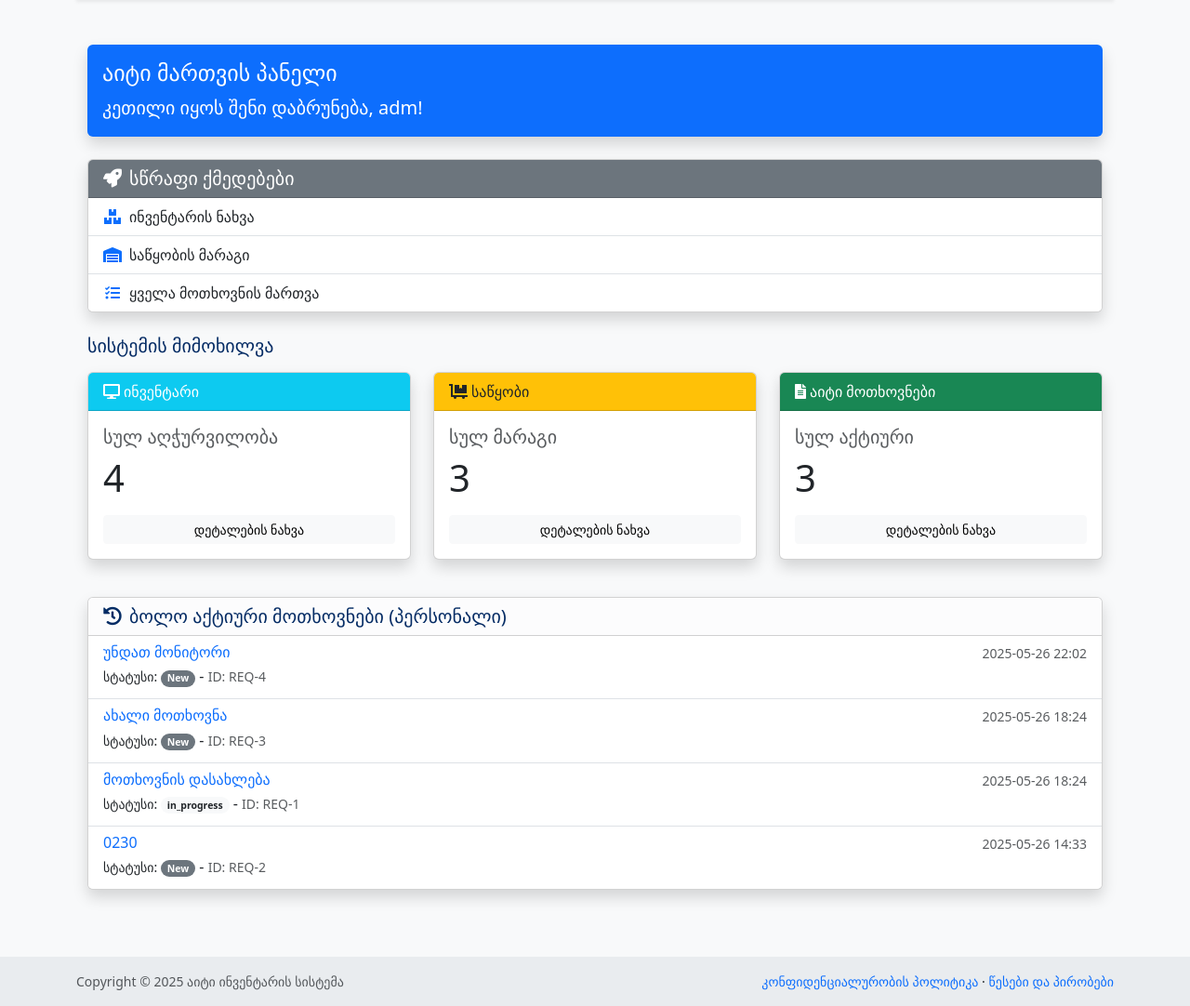
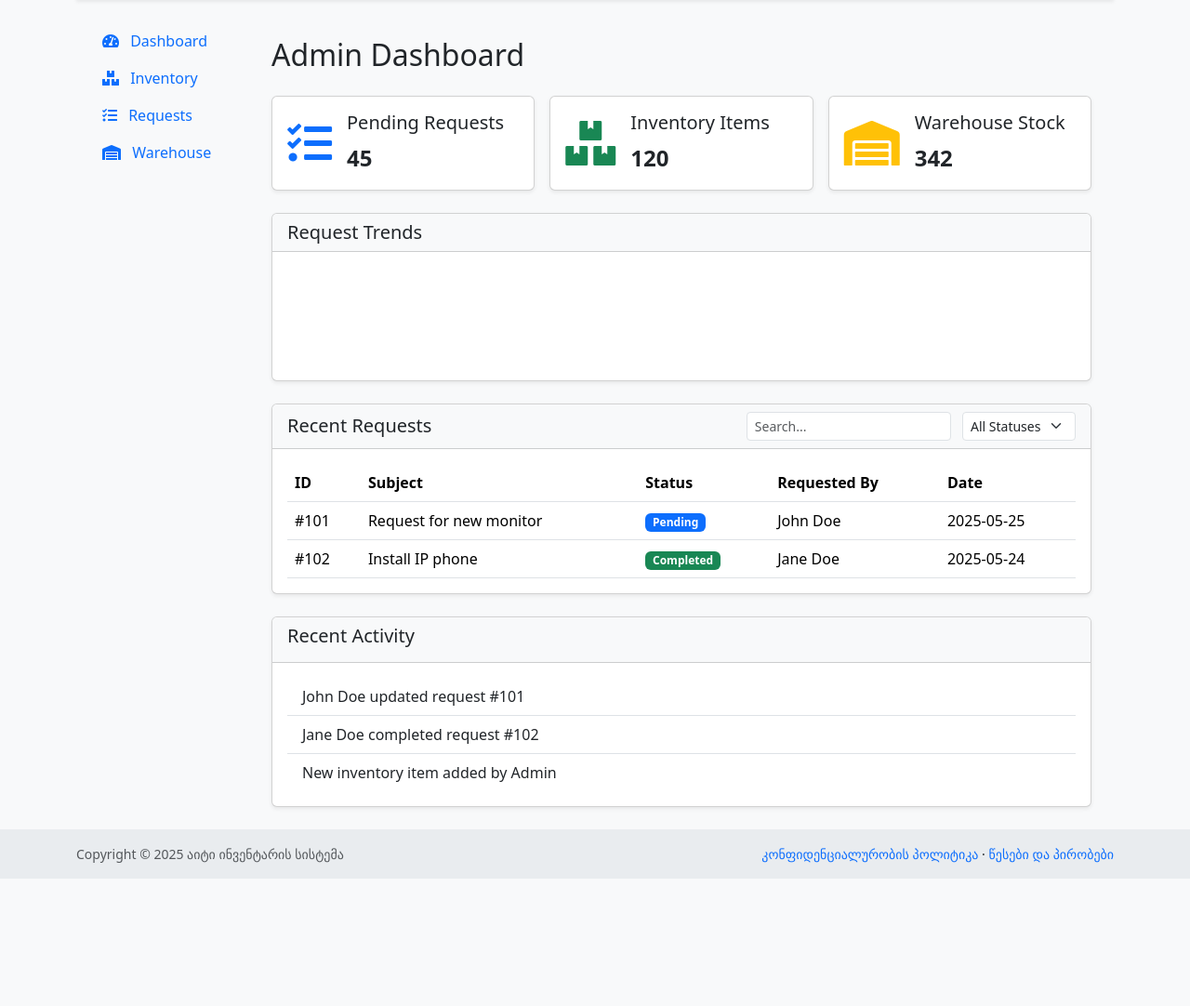
Before and after one commit to gmaisuradze-adm/hospital_inventory_project, a Django app: page / in a window 1280 px wide. Shown: the part 112-1194 px from the top of the page at 93% size. After the commit the page ends 1057 px from the top, so only its background shows below. Run offline with Django 4.2, Linux system fonts and the light colour scheme; a user stored in the database is signed in; data comes from the database, SQL or seed files in the repository; some libraries are stand-ins or nearby versions.

Commit message:
git push

```diff
--- a/core/templates/core/dashboard.html
+++ b/core/templates/core/dashboard.html
@@ -1,144 +1,179 @@
 {% extends "core/base.html" %}
 {% load static i18n %}
 
-{% block title %}{{ page_title|default:_("დეშბორდი") }} - {% trans "აიტი ინვენტარის სისტემა" %}{% endblock %}
+{# Inspired by Tabler's light theme - Admin Dashboard Template #}
+{% block title %}{{ page_title|default:_("Admin Dashboard") }}{% endblock %}
 
 {% block content %}
-<div class="container mt-4 mb-5"> {# Added mb-5 for bottom margin #}
+<div class="container-fluid">
+    <div class="row">
+        <!-- Sidebar -->
+        <nav id="sidebar" class="col-md-3 col-lg-2 d-md-block bg-light sidebar collapse">
+            <div class="position-sticky">
+                <ul class="nav flex-column">
+                    <li class="nav-item">
+                        <a class="nav-link active" href="{% url 'dashboard' %}">
+                            <i class="fas fa-tachometer-alt me-2"></i> {% trans "Dashboard" %}
+                        </a>
+                    </li>
+                    <li class="nav-item">
+                        <a class="nav-link" href="{% url 'inventory:equipment_list' %}">
+                            <i class="fas fa-boxes me-2"></i> {% trans "Inventory" %}
+                        </a>
+                    </li>
+                    <li class="nav-item">
+                        <a class="nav-link" href="{% url 'requests_app:admin_request_list' %}">
+                            <i class="fas fa-tasks me-2"></i> {% trans "Requests" %}
+                        </a>
+                    </li>
+                    <li class="nav-item">
+                        <a class="nav-link" href="{% url 'warehouse:stockitem_list' %}">
+                            <i class="fas fa-warehouse me-2"></i> {% trans "Warehouse" %}
+                        </a>
+                    </li>
+                </ul>
+            </div>
+        </nav>
 
-    {% comment %} Messages are handled by core/base.html via _messages.html {% endcomment %}
-
-    {% if dashboard_error %}
-        <div class="alert alert-danger" role="alert">
-            <strong>{% trans "დეშბორდის მონაცემების ჩატვირთვის შეცდომა:" %}</strong> {{ dashboard_error }}
-        </div>
-    {% endif %}
-
-    <!-- Welcome Header -->
-    <div class="mb-4 p-3 bg-primary text-white rounded shadow">
-        <h1 class="h4">{% trans "აიტი მართვის პანელი" %}</h1>
-        <p class="mb-0 lead">{% blocktrans with username=user.username %}კეთილი იყოს შენი დაბრუნება, {{ username }}!{% endblocktrans %}</p>
+        <main class="col-md-9 ms-sm-auto col-lg-10 px-md-4">
+            <!-- Header -->
+            <div class="d-flex justify-content-between align-items-center py-3">
+                <h1 class="h2">{% trans "Admin Dashboard" %}</h1>
+                <button class="btn btn-outline-primary d-md-none" data-bs-toggle="collapse" data-bs-target="#sidebar">
+                    <i class="fas fa-bars"></i>
+                </button>
             </div>
 
-    <!-- Quick Actions / Navigation -->
-    <div class="row mb-4">
-        <div class="col-12">
-            <div class="card shadow">
-                <div class="card-header bg-secondary text-white">
-                    <h2 class="h5 mb-0"><i class="fas fa-rocket me-2"></i>{% trans "სწრაფი ქმედებები" %}</h2>
-                </div>
-                <div class="list-group list-group-flush">
-                    {% if user.is_staff %}
-                        <a href="{% url 'inventory:equipment_list' %}" class="list-group-item list-group-item-action">
-                            <i class="fas fa-boxes fa-fw me-2 text-primary"></i>{% trans "ინვენტარის ნახვა" %}
-                        </a>
-                        <a href="{% url 'warehouse:stockitem_list' %}" class="list-group-item list-group-item-action">
-                            <i class="fas fa-warehouse fa-fw me-2 text-primary"></i>{% trans "საწყობის მარაგი" %}
-                        </a>
-                        <a href="{% url 'requests_app:admin_request_list' %}" class="list-group-item list-group-item-action">
-                            <i class="fas fa-tasks fa-fw me-2 text-primary"></i>{% trans "ყველა მოთხოვნის მართვა" %}
-                        </a>
-                    {% else %}
-                        <a href="{% url 'requests_app:user_request_list' %}" class="list-group-item list-group-item-action">
-                            <i class="fas fa-clipboard-list fa-fw me-2 text-primary"></i>{% trans "ჩემი აიტი მოთხოვნები" %}
-                        </a>
-                        <a href="{% url 'requests_app:request_create' %}" class="list-group-item list-group-item-action">
-                            <i class="fas fa-plus-circle fa-fw me-2 text-primary"></i>{% trans "ახალი მოთხოვნის დამატება" %}
-                        </a>
-                    {% endif %}
+            <!-- Statistic Cards -->
+            <div class="row g-3 mb-4">
+                <div class="col-md-4">
+                    <div class="card shadow-sm">
+                        <div class="card-body d-flex align-items-center">
+                            <i class="fas fa-tasks fa-3x text-primary me-3"></i>
+                            <div>
+                                <h5 class="card-title">{% trans "Pending Requests" %}</h5>
+                                <p class="card-text fs-4 fw-bold">45</p>
                             </div>
                         </div>
                     </div>
                 </div>
-
-    {% if user.is_staff %}
-    <!-- Key Metrics for Staff -->
-    <div class="mb-4">
-        <h2 class="h5 mb-3 text-primary-emphasis">{% trans "სისტემის მიმოხილვა" %}</h2>
-        <div class="row">
-            <div class="col-md-4 mb-3">
-                <div class="card shadow h-100">
-                    <div class="card-header bg-info text-white">
-                        <i class="fas fa-desktop me-1"></i>{% trans "ინვენტარი" %}
-                    </div>
-                    <div class="card-body d-flex flex-column">
-                        <h5 class="card-title text-muted">{% trans "სულ აღჭურვილობა" %}</h5>
-                        <p class="card-text display-6">{{ total_equipment|default:"N/A" }}</p>
-                        <a href="{% url 'inventory:equipment_list' %}" class="btn btn-sm btn-light mt-auto">{% trans "დეტალების ნახვა" %}</a>
+                <div class="col-md-4">
+                    <div class="card shadow-sm">
+                        <div class="card-body d-flex align-items-center">
+                            <i class="fas fa-boxes fa-3x text-success me-3"></i>
+                            <div>
+                                <h5 class="card-title">{% trans "Inventory Items" %}</h5>
+                                <p class="card-text fs-4 fw-bold">120</p>
                             </div>
                         </div>
                     </div>
-            <div class="col-md-4 mb-3">
-                <div class="card shadow h-100">
-                    <div class="card-header bg-warning text-dark">
-                        <i class="fas fa-dolly-flatbed me-1"></i>{% trans "საწყობი" %}
                 </div>
-                    <div class="card-body d-flex flex-column">
-                        <h5 class="card-title text-muted">{% trans "სულ მარაგი" %}</h5>
-                        <p class="card-text display-6">{{ total_stock_items|default:"N/A" }}</p>
-                        <a href="{% url 'warehouse:stockitem_list' %}" class="btn btn-sm btn-light mt-auto">{% trans "დეტალების ნახვა" %}</a>
-                    </div>
-                </div>
-            </div>
-            <div class="col-md-4 mb-3">
-                <div class="card shadow h-100">
-                    <div class="card-header bg-success text-white">
-                        <i class="fas fa-file-alt me-1"></i>{% trans "აიტი მოთხოვნები" %}
-                    </div>
-                    <div class="card-body d-flex flex-column">
-                        <h5 class="card-title text-muted">{% trans "სულ აქტიური" %}</h5>
-                        <p class="card-text display-6">{{ overall_active_it_requests|default:"N/A" }}</p>
-                        <a href="{% url 'requests_app:admin_request_list' %}" class="btn btn-sm btn-light mt-auto">{% trans "დეტალების ნახვა" %}</a>
+                <div class="col-md-4">
+                    <div class="card shadow-sm">
+                        <div class="card-body d-flex align-items-center">
+                            <i class="fas fa-warehouse fa-3x text-warning me-3"></i>
+                            <div>
+                                <h5 class="card-title">{% trans "Warehouse Stock" %}</h5>
+                                <p class="card-text fs-4 fw-bold">342</p>
                             </div>
                         </div>
                     </div>
                 </div>
             </div>
 
-    <!-- Recent Activity for Staff -->
-        {% if staff_recent_active_requests %}
-        <div class="card shadow mb-4">
-            <div class="card-header bg-light-subtle">
-                <h2 class="h5 mb-0 text-primary-emphasis"><i class="fas fa-history me-2"></i>{% trans "ბოლო აქტიური მოთხოვნები (პერსონალი)" %}</h2>
+            <!-- Chart -->
+            <div class="card shadow-sm mb-4">
+                <div class="card-header bg-light">
+                    <h5 class="card-title mb-0">{% trans "Request Trends" %}</h5>
                 </div>
-            <div class="list-group list-group-flush">
-                {% for req in staff_recent_active_requests %}
-                <a href="#" class="list-group-item list-group-item-action">
-                    <div class="d-flex w-100 justify-content-between">
-                        <h6 class="mb-1 text-primary">{{ req.subject|truncatechars:50 }}</h6>
-                        <small class="text-muted">{{ req.updated_at|date:"Y-m-d H:i" }}</small>
-                    </div>
-                    <p class="mb-1"><small>{% trans "სტატუსი" %}: <span class="badge rounded-pill bg-{{ req.get_status_badge_class }}">{{ req.get_status_display }}</span></small> - <small class="text-muted">ID: REQ-{{req.id}}</small></p>
-                </a>
-                {% empty %}
-                <div class="list-group-item">{% trans "ბოლო აქტიური მოთხოვნები არ მოიძებნა." %}</div>
-                {% endfor %}
+                <div class="card-body">
+                    <canvas id="requestTrendsChart" height="100"></canvas>
                 </div>
             </div>
-        {% endif %}
-    {% endif %}
 
-    {% if not user.is_staff and my_recent_requests %}
-    <!-- Recent Requests for Non-Staff Users -->
-    <div class="card shadow mb-4">
-        <div class="card-header bg-light-subtle">
-            <h2 class="h5 mb-0 text-primary-emphasis"><i class="fas fa-history me-2"></i>{% trans "ჩემი ბოლო მოთხოვნები" %}</h2>
-        </div>
-        <div class="list-group list-group-flush">
-            {% for req in my_recent_requests %}
-            <a href="#" class="list-group-item list-group-item-action">
-                <div class="d-flex w-100 justify-content-between">
-                    <h6 class="mb-1 text-primary">{{ req.subject|truncatechars:50 }}</h6>
-                    <small class="text-muted">{{ req.created_at|date:"Y-m-d H:i" }}</small>
-                </div>
-                <p class="mb-1"><small>{% trans "სტატუსი" %}: <span class="badge rounded-pill bg-{{ req.get_status_badge_class }}">{{ req.get_status_display }}</span></small> - <small class="text-muted">ID: REQ-{{req.id}}</small></p>
-            </a>
-            {% empty %}
-            <div class="list-group-item">{% trans "თქვენ არ გაქვთ ბოლო მოთხოვნები." %}</div>
-            {% endfor %}
+            <!-- Filters and Table -->
+            <div class="card shadow-sm">
+                <div class="card-header bg-light d-flex align-items-center justify-content-between">
+                    <h5 class="card-title mb-0">{% trans "Recent Requests" %}</h5>
+                    <div>
+                        <input type="text" class="form-control form-control-sm d-inline-block w-auto me-2" placeholder="{% trans 'Search...' %}">
+                        <select class="form-select form-select-sm d-inline-block w-auto">
+                            <option>{% trans "All Statuses" %}</option>
+                            <option>{% trans "Pending" %}</option>
+                            <option>{% trans "Completed" %}</option>
+                        </select>
                     </div>
                 </div>
-    {% endif %}
+                <div class="card-body">
+                    <table class="table table-hover mb-0">
+                        <thead>
+                            <tr>
+                                <th>{% trans "ID" %}</th>
+                                <th>{% trans "Subject" %}</th>
+                                <th>{% trans "Status" %}</th>
+                                <th>{% trans "Requested By" %}</th>
+                                <th>{% trans "Date" %}</th>
+                            </tr>
+                        </thead>
+                        <tbody>
+                            <tr>
+                                <td>#101</td>
+                                <td>{% trans "Request for new monitor" %}</td>
+                                <td><span class="badge bg-primary">{% trans "Pending" %}</span></td>
+                                <td>John Doe</td>
+                                <td>2025-05-25</td>
+                            </tr>
+                            <tr>
+                                <td>#102</td>
+                                <td>{% trans "Install IP phone" %}</td>
+                                <td><span class="badge bg-success">{% trans "Completed" %}</span></td>
+                                <td>Jane Doe</td>
+                                <td>2025-05-24</td>
+                            </tr>
+                        </tbody>
+                    </table>
+                </div>
+            </div>
 
+            <!-- Notifications -->
+            <div class="card shadow-sm mt-4">
+                <div class="card-header bg-light">
+                    <h5 class="card-title">{% trans "Recent Activity" %}</h5>
                 </div>
+                <div class="card-body">
+                    <ul class="list-group list-group-flush">
+                        <li class="list-group-item">{% trans "John Doe updated request #101" %}</li>
+                        <li class="list-group-item">{% trans "Jane Doe completed request #102" %}</li>
+                        <li class="list-group-item">{% trans "New inventory item added by Admin" %}</li>
+                    </ul>
+                </div>
+            </div>
+        </main>
+    </div>
+</div>
+
+<script src="{% static 'core/js/chart.min.js' %}"></script>
+<script>
+    // Chart.js Mock Data
+    const ctx = document.getElementById('requestTrendsChart').getContext('2d');
+    new Chart(ctx, {
+        type: 'line',
+        data: {
+            labels: ['January', 'February', 'March', 'April', 'May'],
+            datasets: [{
+                label: '{% trans "Requests" %}',
+                data: [20, 30, 15, 40, 25],
+                borderColor: '#007bff',
+                backgroundColor: 'rgba(0, 123, 255, 0.1)',
+                fill: true
+            }]
+        },
+        options: {
+            responsive: true,
+            plugins: {
+                legend: { display: false }
+            }
+        }
+    });
+</script>
 {% endblock %}
```
Lines whose indentation alone changed are shown as unchanged.
